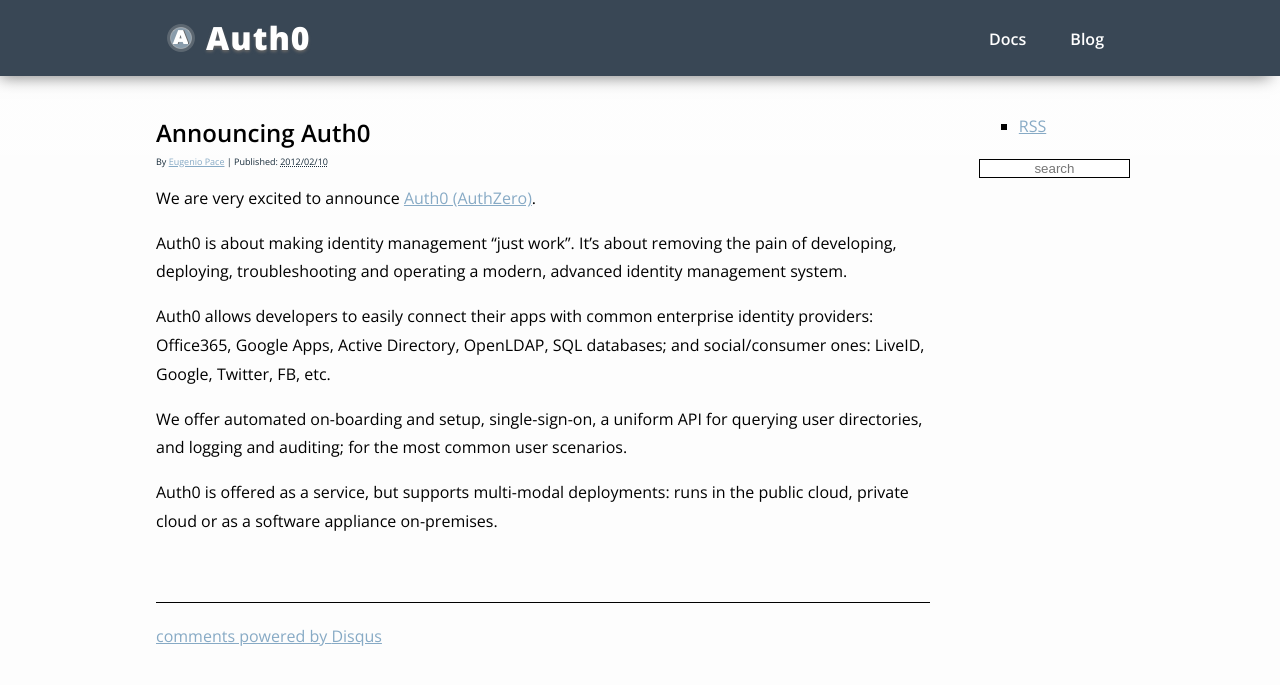
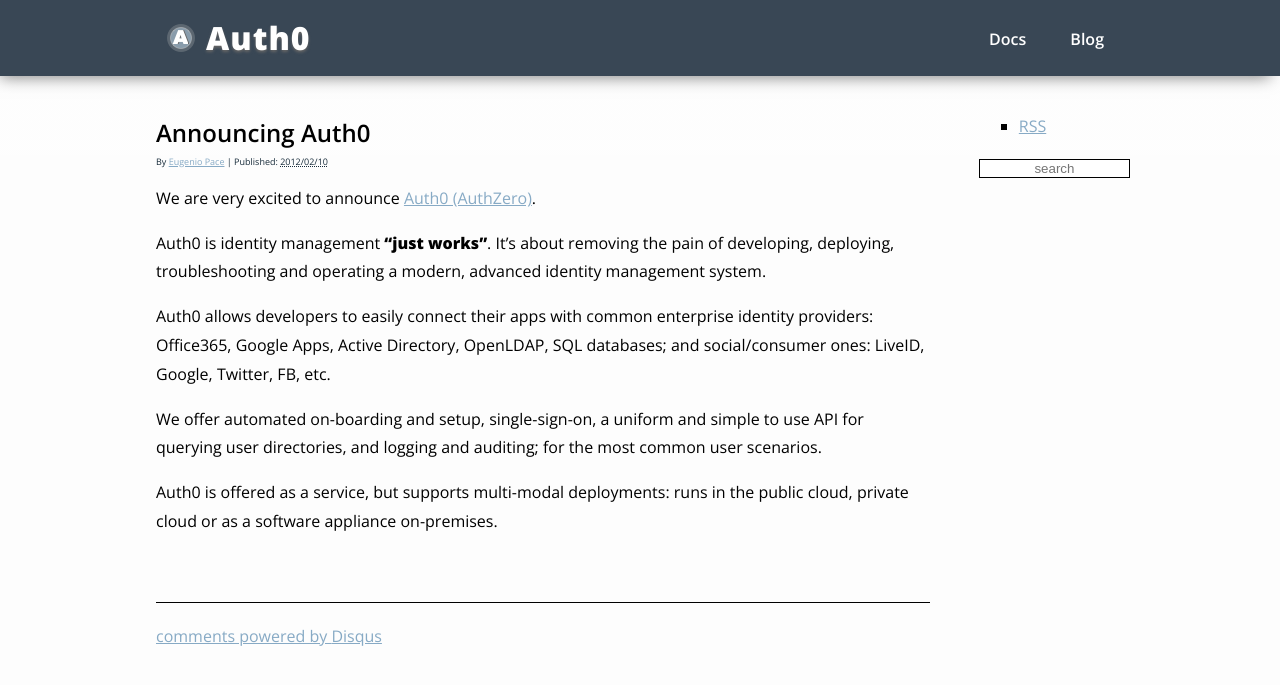
Before and after one commit to DylanMeeus/springboot_jwt_blog, a Jekyll site: the page built from _posts/2012-02-10-what-is-auth0.markdown, in a window 1280 px wide. Shown: the top 685 px of the page. Built offline with Jekyll 4.4.1, drawn with Linux system fonts in a browser that asks for light colours; some web fonts are replaced; Markdown is read by kramdown in place of the engine named in the settings; comment, search, counter and statistics services are not loaded.

Commit message:
Initial post

```diff
--- a/_posts/2012-02-10-what-is-auth0.markdown
+++ b/_posts/2012-02-10-what-is-auth0.markdown
@@ -9,10 +9,10 @@
 
 We are very excited to announce [Auth0 (AuthZero)](http://www.auth0.com).
 
-Auth0 is about making identity management "just work". It's about removing the pain of developing, deploying, troubleshooting and operating a modern, advanced identity management system.
+Auth0 is identity management __"just works"__. It's about removing the pain of developing, deploying, troubleshooting and operating a modern, advanced identity management system.
 
 Auth0 allows developers to easily connect their apps with common enterprise identity providers: Office365, Google Apps, Active Directory, OpenLDAP, SQL databases; and social/consumer ones: LiveID, Google, Twitter, FB, etc.
 
-We offer automated on-boarding and setup, single-sign-on, a uniform API for querying user directories, and logging and auditing; for the most common user scenarios.
+We offer automated on-boarding and setup, single-sign-on, a uniform and simple to use API for querying user directories, and logging and auditing; for the most common user scenarios.
 
 Auth0 is offered as a service, but supports multi-modal deployments: runs in the public cloud, private cloud or as a software appliance on-premises.
```
